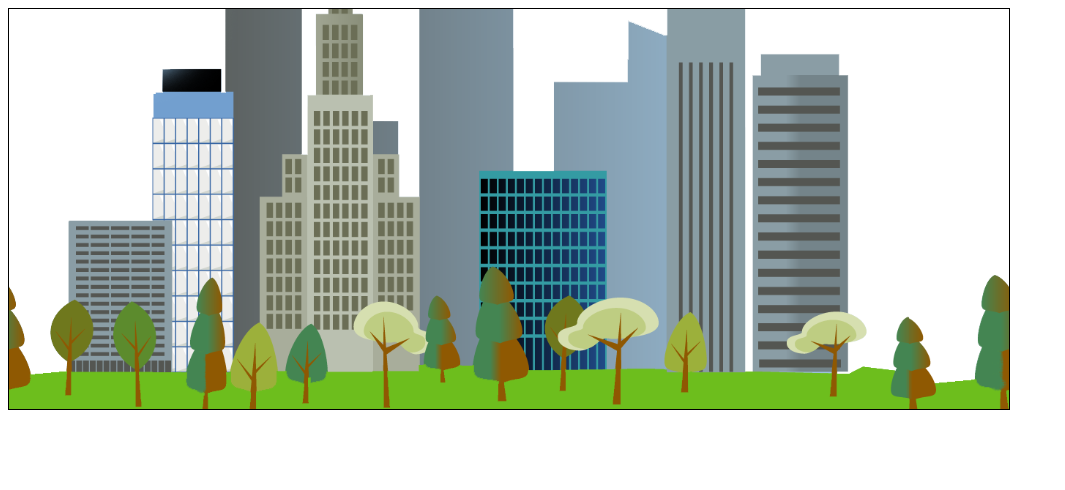
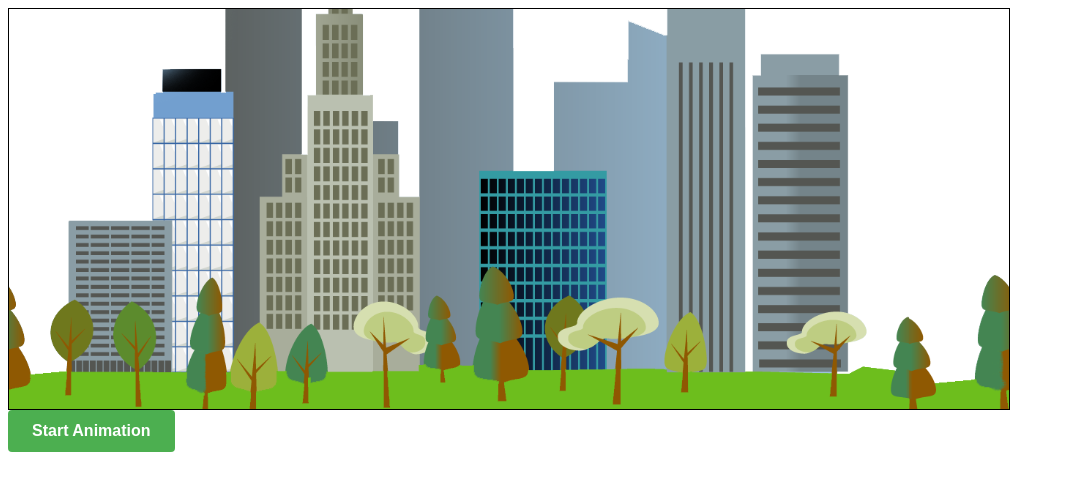
Before and after one commit to DeroMal/Assignment, a plain HTML site: page 01/index.html in a window 1280 px wide. Shown: the whole page, without its empty margins (0-1065 px from the left). Drawn offline with Linux system fonts and the light colour scheme.

Commit message:
pause button added

```diff
--- a/01/index.html
+++ b/01/index.html
@@ -11,6 +11,7 @@
         <div class="car"></div>
         <div class="buildings"></div>
     </div>
+    <button id="animationButton" onclick="toggleAnimation()">Start Animation</button>
 
     <script src="script.js"></script>
 </body>
--- a/01/script.js
+++ b/01/script.js
@@ -0,0 +1,18 @@
+var animationButton = document.getElementById("animationButton");
+var carElement = document.querySelector(".car");
+var buildingsElement = document.querySelector(".buildings");
+var isAnimationPaused = true;
+
+function toggleAnimation() {
+    if (isAnimationPaused) {
+        carElement.style.animationPlayState = "running";
+        buildingsElement.style.animationPlayState = "running";
+        animationButton.textContent = "Pause Animation";
+    } else {
+        carElement.style.animationPlayState = "paused";
+        buildingsElement.style.animationPlayState = "paused";
+        animationButton.textContent = "Start Animation";
+    }
+
+    isAnimationPaused = !isAnimationPaused;
+}
--- a/01/styles.css
+++ b/01/styles.css
@@ -31,6 +31,30 @@
     z-index: 1;
 }
 
+button {
+    display: inline-block;
+    padding: 12px 24px;
+    font-size: 16px;
+    font-weight: bold;
+    text-align: center;
+    text-decoration: none;
+    background-color: #4CAF50;
+    color: white;
+    border: none;
+    border-radius: 4px;
+    cursor: pointer;
+    transition: background-color 0.3s ease;
+}
+
+button:hover {
+    background-color: #45a049;
+}
+
+button:focus {
+    outline: none;
+    box-shadow: 0 0 0 2px #4CAF50;
+}
+
 @keyframes carMove {
     0% {
         transform: translateX(-100%);
```
